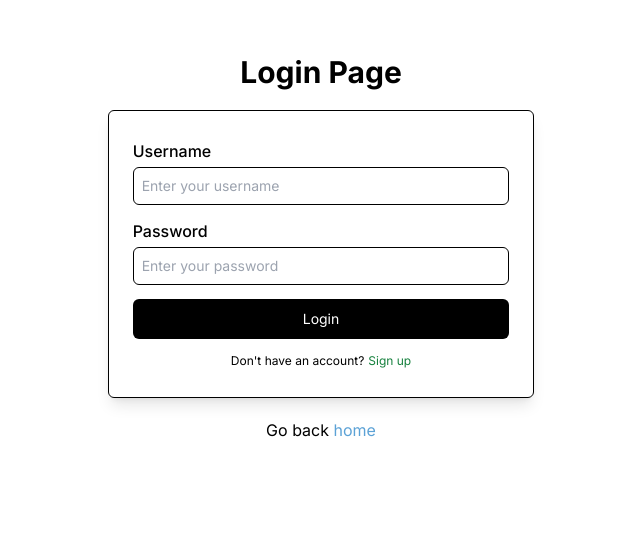
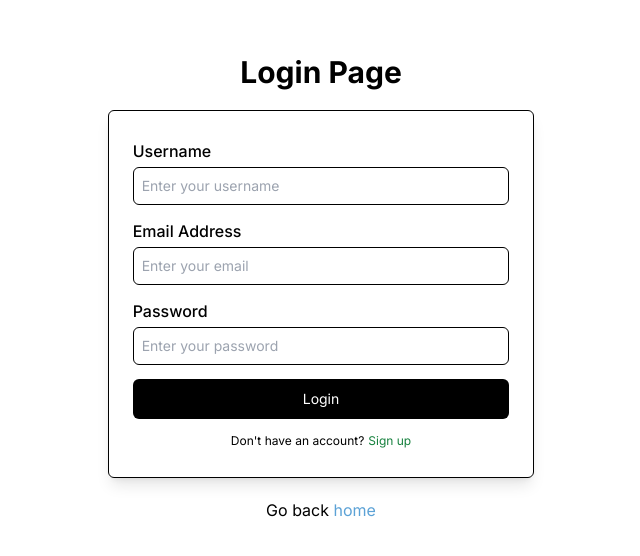
Before and after one commit to HenryAgu/agu-finance, a Next.js app: page /login in a window 1280 px wide. Shown: the part 106-662 px from the top of the page, without its empty margins (319-959 px from the left). Built offline with nearby package versions, Linux system fonts and the light colour scheme; no server answers.

Commit message:
feat: .env secured

```diff
--- a/package.json
+++ b/package.json
@@ -11,6 +11,7 @@
   "dependencies": {
     "@react-icons/all-files": "^4.1.0",
     "@reduxjs/toolkit": "^2.2.4",
+    "appwrite": "^15.0.0",
     "next": "14.2.3",
     "react": "^18",
     "react-dom": "^18",
--- /dev/null
+++ b/src/app/appwrite.tsx
@@ -0,0 +1,12 @@
+import { Client, Account } from "appwrite";
+
+export const client = new Client();
+
+const endpoint = process.env.NEXT_PUBLIC_APPWRITE_ENDPOINT ? process.env.NEXT_PUBLIC_APPWRITE_ENDPOINT : ""
+const projectId = process.env.NEXT_PUBLIC_PROJECT_ID ? process.env.NEXT_PUBLIC_PROJECT_ID : ""
+
+client.setEndpoint(endpoint).setProject(projectId)
+
+export const account = new Account(client);
+
+export { ID } from "appwrite";
--- a/src/app/login/page.tsx
+++ b/src/app/login/page.tsx
@@ -5,11 +5,15 @@ import React, { ChangeEvent, FormEvent, useState, useEffect } from "react";
 import { useDispatch, useSelector } from "react-redux";
 import { RootState } from "@/applications/store";
 import { setInputValue } from "@/applications/inputValue/InputValueSlice";
+import { account } from "../appwrite";
+import { error } from "console";
 
 const page = () => {
+  const [email, setEmail] = useState<string>("");
   const [password, setPassword] = useState<string>("");
   const [usernameError, setUsernameError] = useState<boolean>(false);
   const [passwordError, setPasswordError] = useState<boolean>(false);
+  const [emailError, setEmailError] = useState<boolean>(false);
   const [loading, setLoading] = useState<boolean>(false);
 
   const router = useRouter();
@@ -21,28 +25,36 @@ const page = () => {
     setUsernameError(false);
   };
 
-  const handleLogin = (e: FormEvent) => {
-    e.preventDefault();
-    if (username === "" && password === "") {
+
+async function handleLogin(e: FormEvent) {
+    try{
+      await account.createEmailPasswordSession(email, password)
+    }catch(e){
+      console.error(e)
+    }
+    if (username === "" && password === "" && email === "") {
       setUsernameError(true);
       setPasswordError(true);
-    } else if (username.length <= 1 && password.length <= 1) {
+      setEmailError(true)
+    } else if (username.length <= 1 && password.length <= 1 && email.length <= 1) {
       setUsernameError(true);
       setPasswordError(true);
+      setEmailError(true)
     } else if (username === "") {
       setUsernameError(true);
     } else if (password === "") {
       setPasswordError(true);
+    }else if(email === ""){
+      setEmailError(true);
     } else {
       setLoading(true);
-      setTimeout(() => {
-        setLoading(false);
-        setUsernameError(false);
-        setPasswordError(false);
-        router.push("/dashboard");
-      }, 2000);
+      setLoading(false);
+      setUsernameError(false);
+      setPasswordError(false);
+      setEmailError(false)
+      router.push("/dashboard");
     }
-  };
+  }
 
   return (
     <div className="flex flex-col gap-y-5 items-center h-full mt-40">
@@ -52,7 +64,6 @@ const page = () => {
       <form
         action=""
         className="flex flex-col gap-y-3.5 border border-black shadow-lg px-6 py-7 rounded-md w-11/12 md:w-3/4 lg:w-1/3"
-        onSubmit={handleLogin}
       >
         <div className="flex flex-col">
           <label htmlFor="" className="mb-1 font-medium text-sm lg:text-base">
@@ -69,6 +80,24 @@ const page = () => {
           {usernameError ? (
             <span className="text-xs text-red-600">
               Username cannot be empty!
+            </span>
+          ) : null}
+        </div>
+        <div className="flex flex-col">
+          <label htmlFor="" className="mb-1 font-medium text-sm lg:text-base">
+            Email Address
+          </label>
+          <input
+            type="email"
+            placeholder="Enter your email"
+            value={email}
+            name="email"
+            className="p-2 border border-black rounded-md text-sm"
+            onChange={(e) => setEmail(e.target.value)}
+          />
+          {emailError ? (
+            <span className="text-xs text-red-600">
+              Email address cannot be empty!
             </span>
           ) : null}
         </div>
@@ -93,12 +122,18 @@ const page = () => {
             </span>
           ) : null}
         </div>
-        <button className="bg-black text-white p-2.5 rounded-md text-sm">
+        <button
+          className="bg-black text-white p-2.5 rounded-md text-sm"
+          type="button"
+          onClick={handleLogin}
+        >
           {loading ? "Loggin in..." : "Login"}
         </button>
         <span className="text-center text-xs">
           Don't have an account?
-          <Link href="/signup" className="ml-1 text-green-700">Sign up</Link>
+          <Link href="/signup" className="ml-1 text-green-700">
+            Sign up
+          </Link>
         </span>
       </form>
       <p>
--- a/src/app/signup/page.tsx
+++ b/src/app/signup/page.tsx
@@ -1,18 +1,21 @@
 "use client";
 import Link from "next/link";
 import React, { ChangeEvent, FormEvent, useState, useEffect } from "react";
+import { ID, account } from "../appwrite";
 
 const page = () => {
   const [email, setEmail] = useState<string>("");
   const [password, setPassword] = useState<string>("");
   const [emailError, setEmailError] = useState<boolean>(false);
   const [passwordError, setPasswordError] = useState<boolean>(false);
-  const handleInputChange = (e: ChangeEvent<HTMLInputElement>) => {
-    setEmail(e.target.value);
-    setPassword(e.target.value);
-    setEmailError(false);
-    setPasswordError(false);
-  };
+
+  async function handleSignup(e: FormEvent) {
+    try {
+      await account.create(ID.unique(), email, password);
+    } catch (e) {
+      console.error;
+    }
+  }
   return (
     <div className="flex flex-col gap-y-5 items-center h-full mt-40">
       <div>
@@ -27,10 +30,10 @@ const page = () => {
             Email Address
           </label>
           <input
-            type="text"
+            type="email"
             placeholder="Enter your email"
             value={email}
-            name="username"
+            name="email"
             className="p-2 border border-black rounded-md text-sm"
             onChange={(e) => setEmail(e.target.value)}
           />
@@ -58,7 +61,11 @@ const page = () => {
             </span>
           ) : null}
         </div>
-        <button className="bg-black text-white p-2.5 rounded-md text-sm">
+        <button
+          className="bg-black text-white p-2.5 rounded-md text-sm"
+          type="button"
+          onClick={handleSignup}
+        >
           Create account
         </button>
         <div className="flex items-center">
@@ -74,7 +81,9 @@ const page = () => {
         </button>
         <span className="text-center text-xs">
           Already have an account?
-          <Link href="/login" className="ml-1 text-green-700">Login</Link>
+          <Link href="/login" className="ml-1 text-green-700">
+            Login
+          </Link>
         </span>
       </form>
     </div>
```
Also changed, not shown: 1 other file (tests, documents, lock files or other folders).
